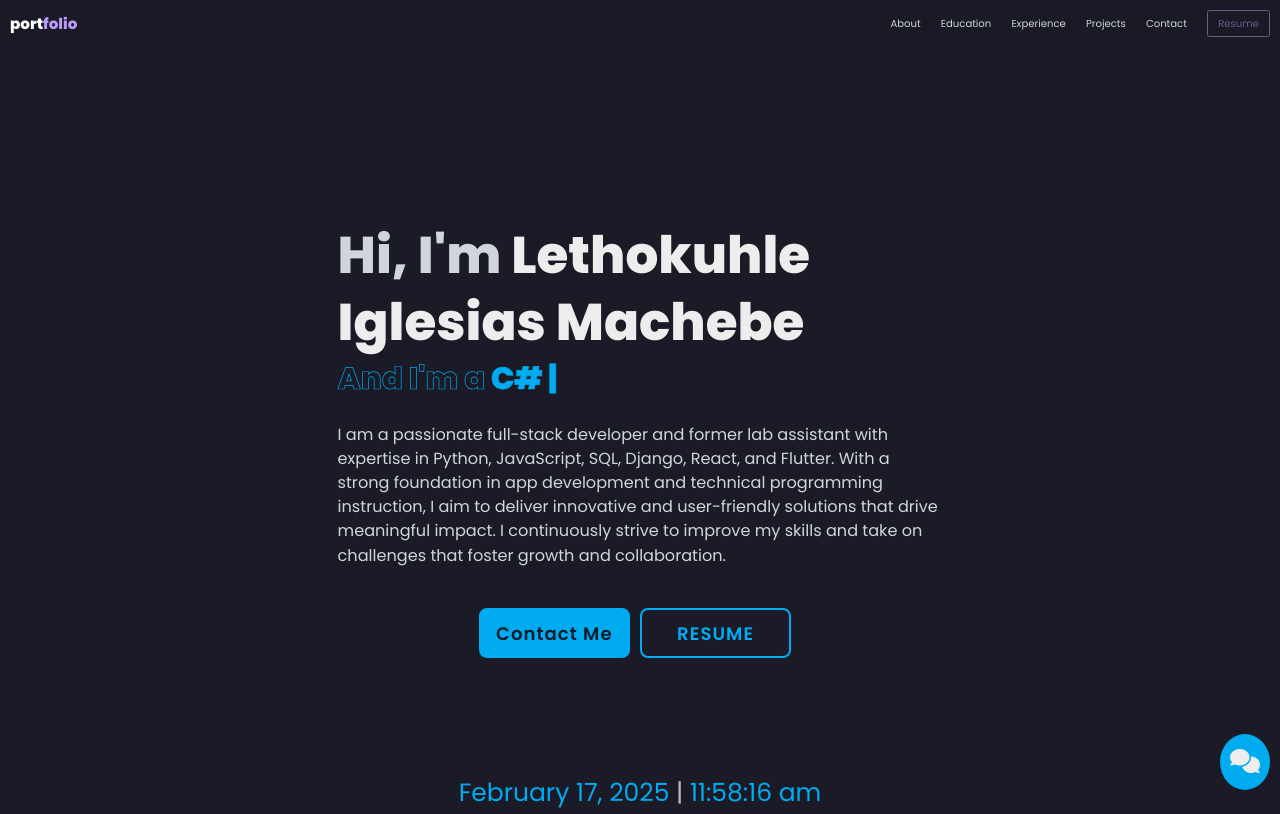
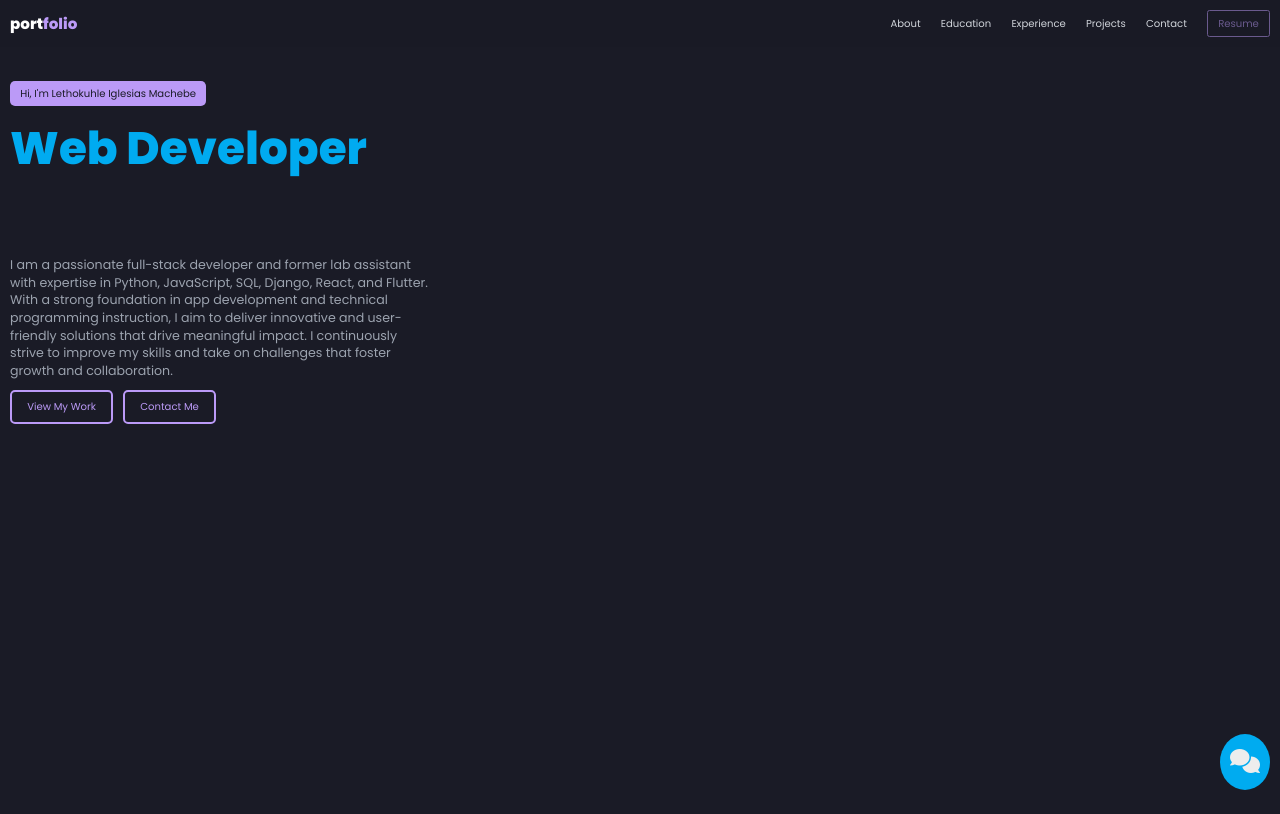
Before and after one commit to Mach3b3/Lethokuhle-Iglesias-Machebe-Portfolio, a plain HTML site: page Index.html in a window 1280 px wide. Shown: the top 814 px of the page. Drawn offline with nearby package versions, Linux system fonts and the light colour scheme.

Commit message:
about update

```diff
--- a/Index.html
+++ b/Index.html
@@ -38,32 +38,33 @@
         </nav>
     </header>
 
-    <!-- Home Section Design -->
-    <section class="home show-animate" id="home">
-        <div class="home-content">
-            <h1>Hi, I'm <span>Lethokuhle Iglesias Machebe</span><span class="animate" style="--i:2;"></span></h1>
-            <div class="text-animate">
-                <h3>And I'm a <span class="multiple-text"></span></h3>
-                <span class="animate" style="--i:3;"></span>
-            </div>
-            <p>
-                I am a passionate full-stack developer and former lab assistant with expertise in Python, JavaScript, SQL, Django, React, and Flutter.
-                With a strong foundation in app development and technical programming instruction, I aim to deliver innovative and user-friendly solutions
-                that drive meaningful impact. I continuously strive to improve my skills and take on challenges that foster growth and collaboration.
-                <span class="animate" style="--i:4;"></span>
-            </p>
 
-            <div class="btn-box">
-                <a href="https://mach3b3.github.io/portfolio/" target="_blank" class="btn">Contact Me</a>
-                <a href="#" class="btn">RESUME</a>
-                <span class="animate" style="--i:5;"></span>
-            </div>
+<!-- Hero Section -->
+<section class="container mx-auto px-4 pt-32 pb-20">
+    <div class="max-w-4xl space-y-4">
+        <div class="bg-[#bb9af7] text-[#1a1b26] px-4 py-2 rounded-lg inline-block mb-4 animate-slideInLeft">
+            Hi, I'm Lethokuhle Iglesias Machebe
         </div>
-
-        <div id="datetime-container" class="text-sm text-gray-400 mt-4">
-            <span id="current-date"></span> | <span id="current-time"></span>
+        <div class="relative">
+            <h1 class="text-5xl md:text-7xl font-bold text-white overflow-hidden h-[80px] md:h-[120px] animate-slideInRight text-left">
+                <span class="typewriter">Web Developer</span>
+            </h1>
         </div>
-    </section>
+        <p class="text-xl text-gray-400 max-w-2xl mt-6 animate-fadeInUp text-left">
+            I am a passionate full-stack developer and former lab assistant with expertise in Python, JavaScript, SQL, Django, React, and Flutter.
+            With a strong foundation in app development and technical programming instruction, I aim to deliver innovative and user-friendly solutions
+            that drive meaningful impact. I continuously strive to improve my skills and take on challenges that foster growth and collaboration.
+        </p>
+        <div class="flex gap-4 mt-8 animate-fadeInUp">
+            <a href="#projects" class="border-2 border-[#bb9af7] text-[#bb9af7] px-6 py-3 rounded-lg hover:bg-[#bb9af7] hover:text-[#1a1b26] transition-colors">
+                View My Work
+            </a>
+            <a href="#contact" class="border-2 border-[#bb9af7] text-[#bb9af7] px-6 py-3 rounded-lg hover:bg-[#bb9af7] hover:text-[#1a1b26] transition-colors">
+                Contact Me
+            </a>
+        </div>
+    </div>
+</section>
 
     <!-- About Section Design -->
     <section class="about" id="about">
```
